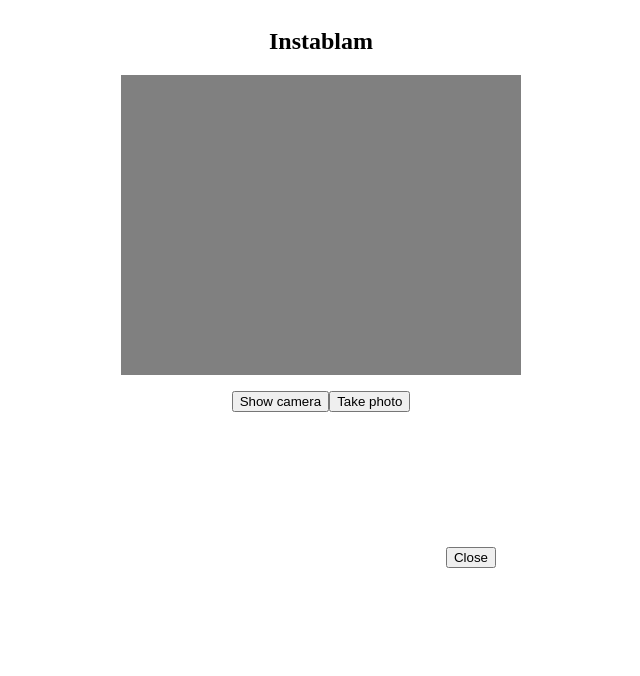
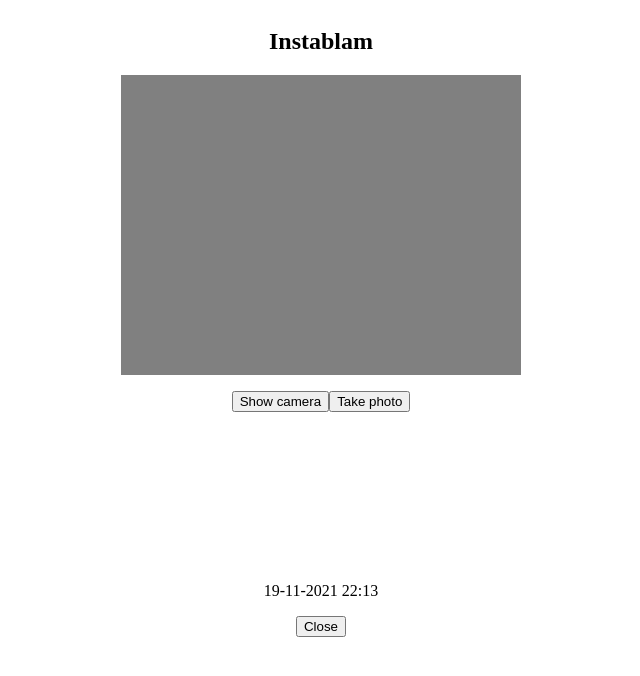
Before and after one commit to easmar89/Instablam, a React (Create React App) app: page / in a window 1280 px wide. Shown: the top 676 px of the page, without its empty margins (319-959 px from the left). Built offline with nearby package versions, Linux system fonts and the light colour scheme; no server answers.

Commit message:
added location

```diff
--- a/public/sw.js
+++ b/public/sw.js
@@ -3,5 +3,5 @@
 });
 
 self.addEventListener("fetch", (e) => {
-  console.log("Service worker fetching");
+  // console.log("Service worker fetching");
 });
--- a/src/components/Camera.js
+++ b/src/components/Camera.js
@@ -1,4 +1,5 @@
-import { userState, useHook, useRef } from "react";
+import { useRef } from "react";
+import Location from "./Location";
 
 export default function Camera() {
   let camRef = useRef(null);
@@ -25,6 +26,7 @@
       </button>
       <div className="photo">
         <canvas ref={photoRef}></canvas>
+        <Location />
         <button>Close</button>
       </div>
     </div>
--- /dev/null
+++ b/src/components/Location.js
@@ -0,0 +1,41 @@
+import { useState, useEffect } from "react";
+
+export default function Location() {
+  let [location, setLocation] = useState(null);
+  let [latitude, setLatitude] = useState(null);
+  let [longitude, setLongitude] = useState(null);
+
+  // function getLocation() {
+  //   if ("geolocation" in navigator) {
+  //   }
+  // }
+
+  async function getAddress(lat, long) {
+    const response = await fetch(
+      `https://api.geoapify.com/v1/geocode/reverse?lat=57.111&lon=14.565&apiKey=4f53d5f3272e4c0baf9abca7eef324f9`
+    );
+    const data = await response.json();
+    let city = data.features[0].properties.city;
+    setLocation(city);
+    return city;
+  }
+
+  useEffect(() => {
+    getAddress(50, 60);
+  }, []);
+
+  return (
+    <div className="info">
+      <p className="date">{displayDate()}</p>
+      <p className="location">{location}</p>
+    </div>
+  );
+}
+
+function displayDate() {
+  let now = new Date();
+  let date = `${now.getDate()}-${now.getMonth() + 1}-${now.getFullYear()} `;
+  let time = `${now.getHours()}:${now.getMinutes()}`;
+
+  return date + time;
+}
```
